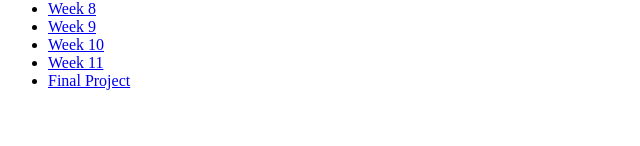
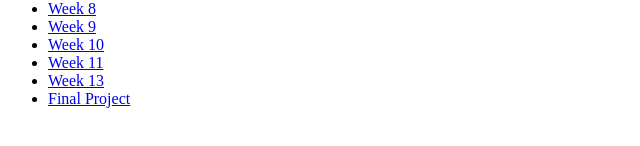
Before and after one commit to btoddeducation/web-hosting, a plain HTML site: page index.html in a window 1280 px wide. Shown: the part 206-352 px from the top of the page, without its empty margins (0-640 px from the left). Drawn offline with Linux system fonts and the light colour scheme.

Commit message:
Added Week 13

```diff
--- a/index.html
+++ b/index.html
@@ -19,6 +19,7 @@
 		<li><a href="Week9Lab/index.html">Week 9</a></li>
 		<li><a href="Week10Lab/index.html">Week 10</a></li>
 		<li><a href="Week11Lab/index.html">Week 11</a></li>
+		<li><a href="Week13/Week13.html">Week 13</a></li>
 		<li><a href="FinalProject/FinalProject.html">Final Project</a></li>
     </ul>
 </body>
```
Also changed, not shown: Week13/Landing Page.html (renamed from Week 13/Landing Page.html), Week13/Week13.html (renamed from Week 13/Week13.html), Week13/drag_and_drop.html (renamed from Week 13/drag_and_drop.html), Week13/geolocation.html (renamed from Week 13/geolocation.html), Week13/web_xr.html (renamed from Week 13/web_xr.html), 2 other files.
